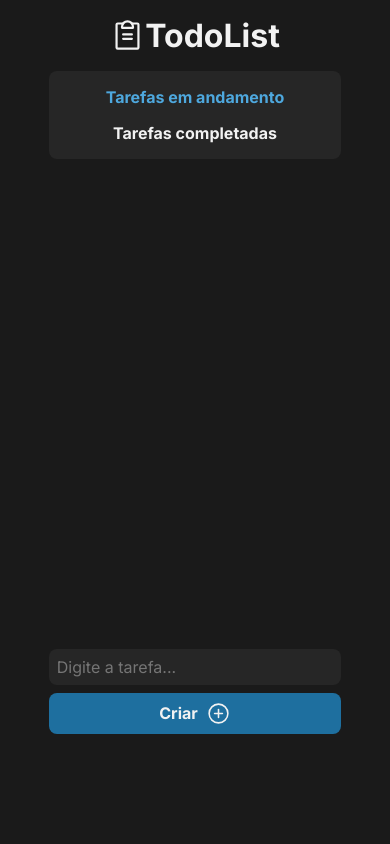
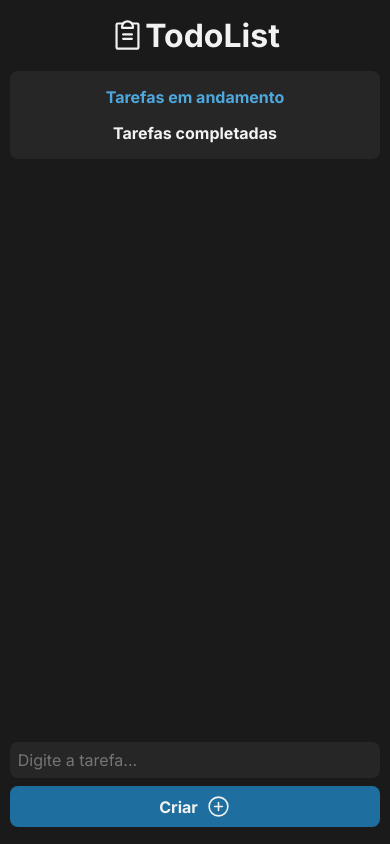
Before and after one commit to SilasSilvaa/TodoList, a React (Vite) app: page / in a window 390 px wide. Built offline with nearby package versions, Linux system fonts and the light colour scheme.

Commit message:
Ajustes de responsividade

```diff
--- a/src/layouts/DefaultLayout/styles.ts
+++ b/src/layouts/DefaultLayout/styles.ts
@@ -14,8 +14,8 @@ export const Content = styled.div`
     flex-direction: column;
     width: 75vw;
 
-/*
+
 @media ${device.tablet} {
     width: 95vw;
-} */
+}
 `
--- a/src/pages/Home/styles.ts
+++ b/src/pages/Home/styles.ts
@@ -1,5 +1,4 @@
 import styled from "styled-components";
-import { device } from "../../styles/theme/default";
 
 
 export const Container = styled.section`
@@ -7,10 +6,6 @@ export const Container = styled.section`
     flex-direction: column;
     gap: 1rem;
     height: calc(100vh - 10rem);
-
-    @media ${device.smartphone} {
-        height: 70vh;
-    }
     `
 
 export const Content = styled.div`
```
